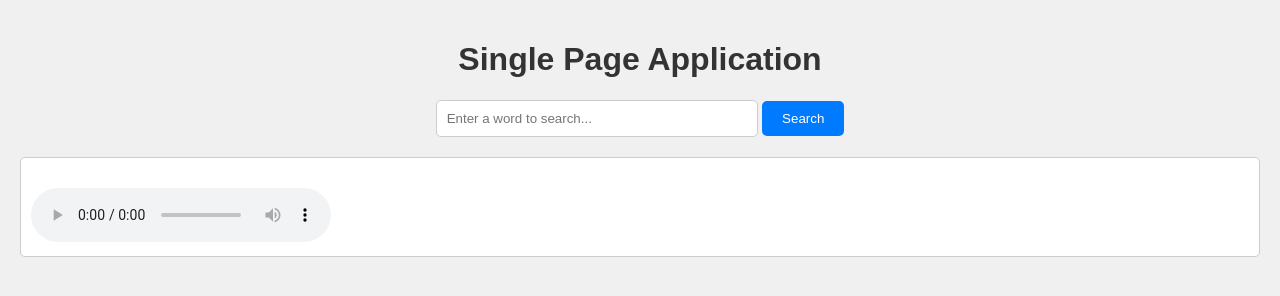
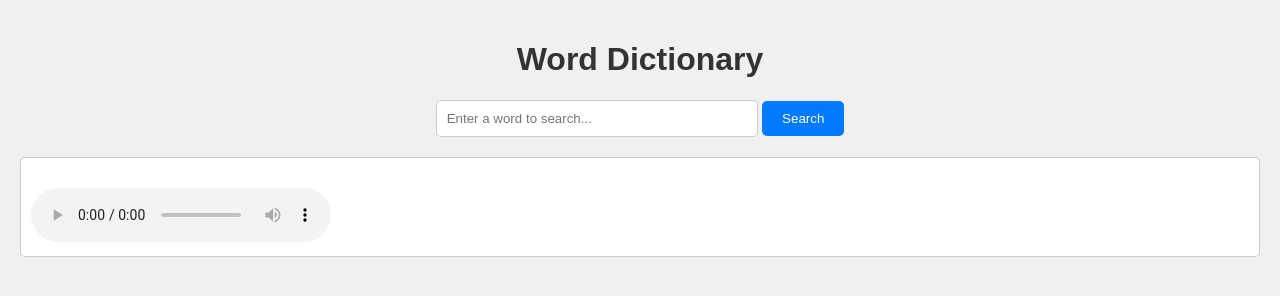
Before and after one commit to Benny254/Single_Page_Application, a plain HTML site: page index.html in a window 1280 px wide. Drawn offline with Linux system fonts and the light colour scheme.

Commit message:
SPA update on h1 part

```diff
--- a/index.html
+++ b/index.html
@@ -8,7 +8,7 @@
     <link rel="stylesheet" href="style.css">
 </head>
 <body>
-    <h1>Single Page Application</h1>
+    <h1>Word Dictionary</h1>
     <form id="searchForm">
         <input type="text" id="wordInput" placeholder="Enter a word to search..." required>
         <button type="submit">Search</button>
```
